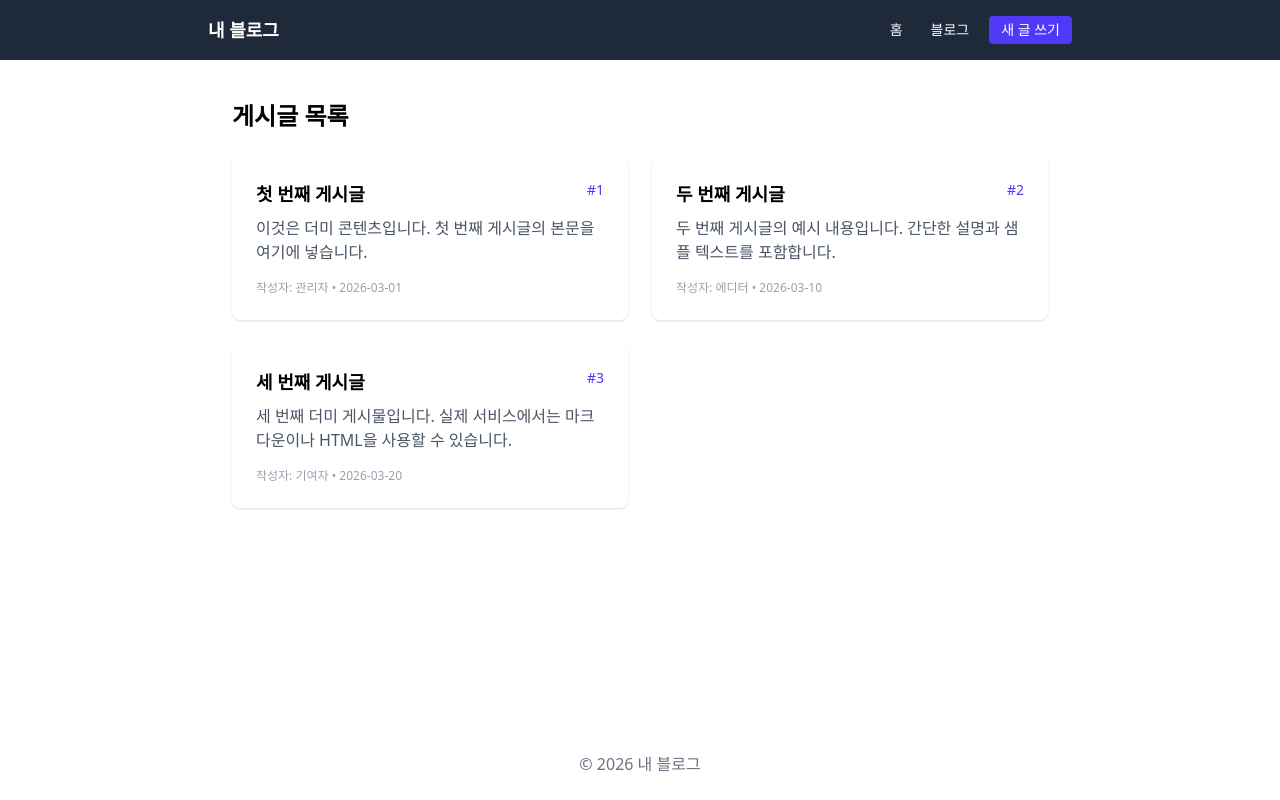
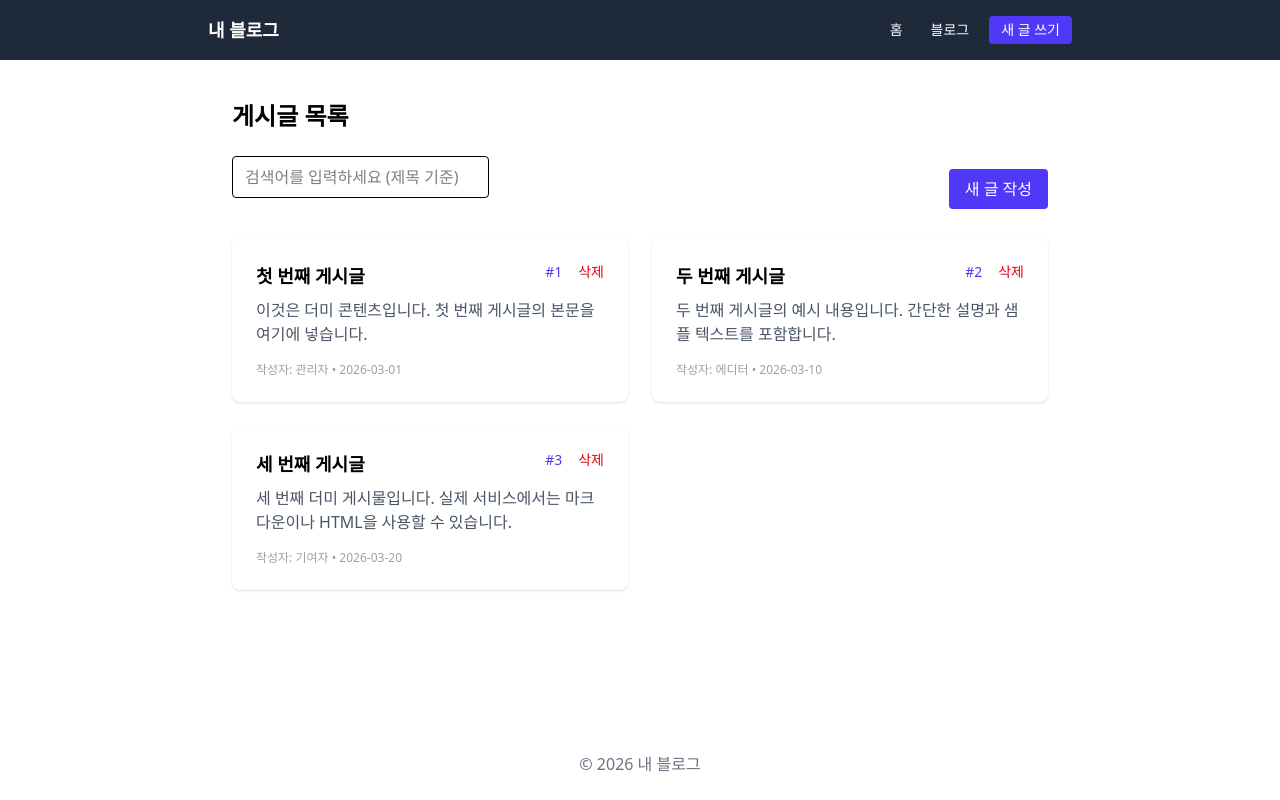
Before and after one commit to ljea22-cmyk/my_first_web, a Next.js app: page /posts in a window 1280 px wide. Built offline with nearby package versions, Linux system fonts and the light colour scheme; no server answers.

Commit message:
블로그 기능 추가: 게시글 목록, 검색 및 작성 페이지 구현

```diff
--- /dev/null
+++ b/app/posts/PostsClient.tsx
@@ -0,0 +1,62 @@
+"use client"
+
+import React, { useMemo, useState } from "react";
+import Link from "next/link";
+import { Post } from "../../lib/posts";
+import SearchBar from "./SearchBar";
+
+type Props = {
+  initialPosts: Post[];
+};
+
+export default function PostsClient({ initialPosts }: Props) {
+  const [posts, setPosts] = useState<Post[]>(initialPosts);
+  const [query, setQuery] = useState("");
+
+  const filtered = useMemo(() => {
+    const q = query.trim().toLowerCase();
+    if (!q) return posts;
+    return posts.filter((p) => p.title.toLowerCase().includes(q));
+  }, [posts, query]);
+
+  const handleSearch = (q: string) => setQuery(q);
+
+  const handleDelete = (id: number) => {
+    if (!confirm("정말 삭제하시겠습니까?")) return;
+    setPosts((prev) => prev.filter((p) => p.id !== id));
+  };
+
+  return (
+    <div>
+      <div className="flex items-center justify-between mb-4">
+        <SearchBar onSearch={handleSearch} />
+        <Link href="/posts/new" className="ml-4 inline-block bg-indigo-600 text-white px-4 py-2 rounded hover:bg-indigo-700">
+          새 글 작성
+        </Link>
+      </div>
+
+      <div className="grid grid-cols-1 sm:grid-cols-2 gap-6">
+        {filtered.map((post) => (
+          <article key={post.id} className="bg-white rounded-lg shadow p-6 hover:shadow-lg transition-shadow duration-200">
+            <div className="flex items-start justify-between">
+              <h2 className="text-lg font-semibold">{post.title}</h2>
+
+              <div className="flex items-center gap-2">
+                <Link href={`/posts/${post.id}`} className="text-sm text-indigo-600 hover:underline ml-4">#{post.id}</Link>
+                <button
+                  onClick={() => handleDelete(post.id)}
+                  className="text-sm text-red-600 hover:underline ml-2"
+                >
+                  삭제
+                </button>
+              </div>
+            </div>
+
+            <p className="text-gray-600 mt-2">{post.content.slice(0, 120)}{post.content.length > 120 ? '…' : ''}</p>
+            <p className="text-xs text-gray-400 mt-4">작성자: {post.author} • {post.date}</p>
+          </article>
+        ))}
+      </div>
+    </div>
+  );
+}
--- /dev/null
+++ b/app/posts/SearchBar.tsx
@@ -0,0 +1,29 @@
+"use client"
+
+import React, { useState } from "react";
+
+type Props = {
+  onSearch: (q: string) => void;
+};
+
+export default function SearchBar({ onSearch }: Props) {
+  const [query, setQuery] = useState("");
+
+  const handleChange = (e: React.ChangeEvent<HTMLInputElement>) => {
+    const v = e.target.value;
+    setQuery(v);
+    onSearch(v);
+  };
+
+  return (
+    <div className="mb-6">
+      <input
+        type="text"
+        value={query}
+        onChange={handleChange}
+        placeholder="검색어를 입력하세요 (제목 기준)"
+        className="w-full border rounded px-3 py-2 focus:outline-none focus:ring-2 focus:ring-indigo-500"
+      />
+    </div>
+  );
+}
--- a/app/posts/[id]/page.tsx
+++ b/app/posts/[id]/page.tsx
@@ -1,6 +1,6 @@
 import { notFound } from "next/navigation";
 import Link from "next/link";
-import { posts, type Post } from "../../../lib/posts";
+import { posts as localPosts, type Post } from "../../../lib/posts";
 
 type Props = {
   params: {
@@ -12,8 +12,28 @@ export default async function PostPage({ params }: Props) {
   // repo convention: await params handling
   const { id } = await Promise.resolve(params);
 
-  const post: Post | undefined = posts.find((p) => p.id === Number(id));
-    if (!post) {
+  let post: Post | undefined;
+  try {
+    const res = await fetch(`https://jsonplaceholder.typicode.com/posts/${id}`);
+    if (res.ok) {
+      const d = await res.json();
+      post = {
+        id: d.id,
+        title: d.title,
+        content: d.body,
+        author: `User ${d.userId}`,
+        date: new Date().toISOString().slice(0, 10),
+      };
+    }
+  } catch (e) {
+    // ignore
+  }
+
+  if (!post) {
+    post = localPosts.find((p) => p.id === Number(id));
+  }
+
+  if (!post) {
       return (
         <div className="max-w-4xl mx-auto p-4">
           <div className="bg-white rounded-lg shadow p-6 text-center">
--- a/app/posts/new/page.tsx
+++ b/app/posts/new/page.tsx
@@ -7,9 +7,16 @@ export default function Page() {
   const router = useRouter();
   const [title, setTitle] = useState("");
   const [content, setContent] = useState("");
+  const [touched, setTouched] = useState(false);
 
   const handleSubmit = (e: React.FormEvent) => {
     e.preventDefault();
+    setTouched(true);
+    if (!title.trim()) {
+      // simple validation: title required
+      alert("제목을 입력하세요");
+      return;
+    }
     // 백엔드가 아직 없으므로 alert 표시 후 posts로 이동
     alert("저장되었습니다");
     router.push("/posts");
@@ -30,9 +37,13 @@ export default function Page() {
             value={title}
             onChange={(e) => setTitle(e.target.value)}
             placeholder="제목을 입력하세요"
-            required
+            onBlur={() => setTouched(true)}
+            aria-invalid={touched && !title.trim()}
             className="w-full border rounded px-3 py-2 focus:outline-none focus:ring-2 focus:ring-indigo-500"
           />
+          {touched && !title.trim() && (
+            <p className="text-sm text-red-600 mt-1">제목은 비어있을 수 없습니다.</p>
+          )}
         </div>
 
         <div>
@@ -53,7 +64,7 @@ export default function Page() {
           <button
             type="submit"
             className="bg-indigo-600 text-white px-4 py-2 rounded hover:bg-indigo-700 disabled:opacity-50"
-            disabled={!title.trim() || !content.trim()}
+            disabled={!content.trim()}
           >
             저장
           </button>
--- a/app/posts/page.tsx
+++ b/app/posts/page.tsx
@@ -1,33 +1,33 @@
-import Link from "next/link";
-import { posts } from "../../lib/posts";
+import PostsClient from "./PostsClient";
+import { Post, posts as localPosts } from "../../lib/posts";
 
-export default function PostsPage() {
+async function fetchPosts(): Promise<Post[]> {
+  try {
+    const res = await fetch("https://jsonplaceholder.typicode.com/posts?_limit=6");
+    if (!res.ok) throw new Error("fetch failed");
+    const data = await res.json();
+    // map to local Post shape
+    return data.map((d: any, idx: number) => ({
+      id: d.id,
+      title: d.title,
+      content: d.body,
+      author: `User ${d.userId}`,
+      date: new Date().toISOString().slice(0, 10),
+    }));
+  } catch (e) {
+    // fallback to local data
+    return localPosts;
+  }
+}
+
+export default async function PostsPage() {
+  const initialPosts = await fetchPosts();
+
   return (
     <div className="max-w-4xl mx-auto p-4">
       <h1 className="text-2xl font-bold mb-6">게시글 목록</h1>
-
-      <div className="grid grid-cols-1 sm:grid-cols-2 gap-6">
-        {posts.map((post) => (
-          <article
-            key={post.id}
-            className="bg-white rounded-lg shadow p-6 hover:shadow-lg transition-shadow duration-200"
-          >
-            <div className="flex items-start justify-between">
-              <h2 className="text-lg font-semibold">{post.title}</h2>
-
-              <Link
-                href={`/posts/${post.id}`}
-                className="text-sm text-indigo-600 hover:underline ml-4"
-              >
-                #{post.id}
-              </Link>
-            </div>
-
-            <p className="text-gray-600 mt-2">{post.content.slice(0, 120)}{post.content.length > 120 ? '…' : ''}</p>
-            <p className="text-xs text-gray-400 mt-4">작성자: {post.author} • {post.date}</p>
-          </article>
-        ))}
-      </div>
+      {/* client component handles search & delete */}
+      <PostsClient initialPosts={initialPosts} />
     </div>
   );
 }
```
Also changed, not shown: 1 other file (tests, documents, lock files or other folders).
